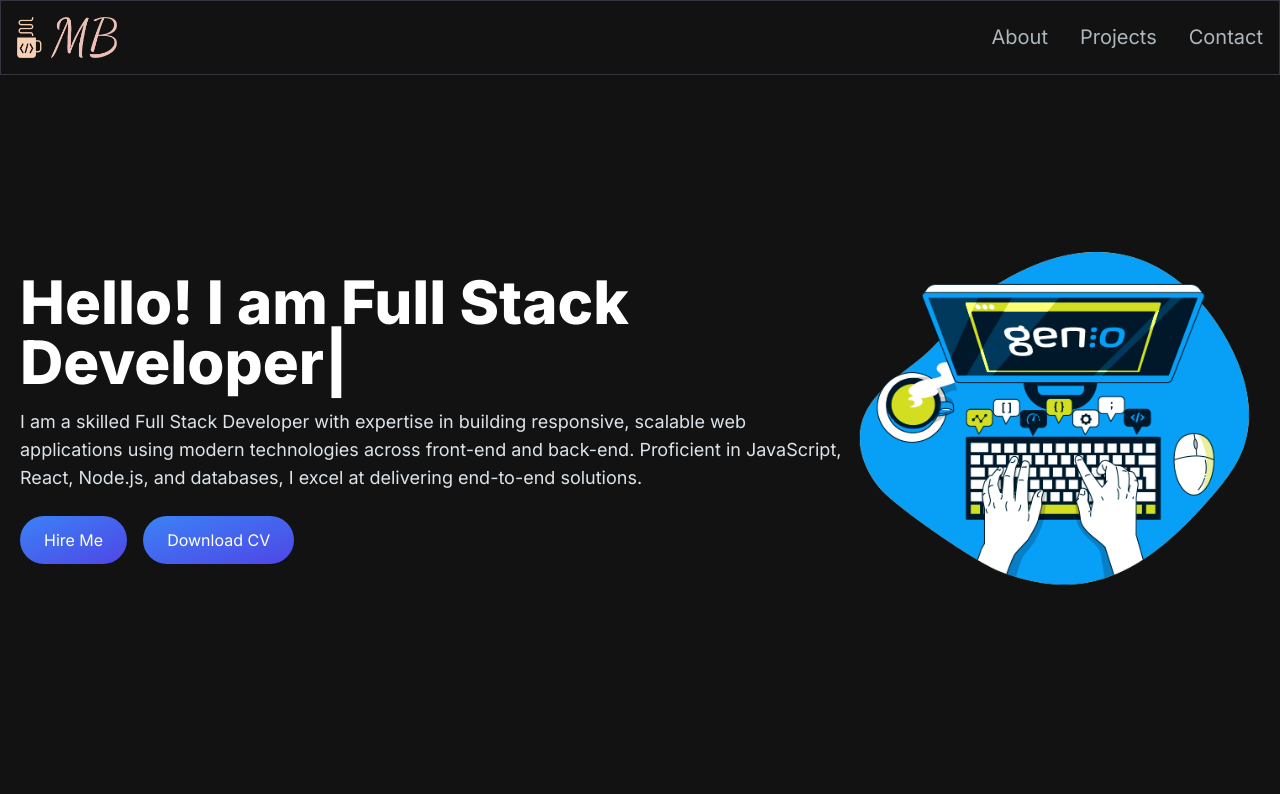
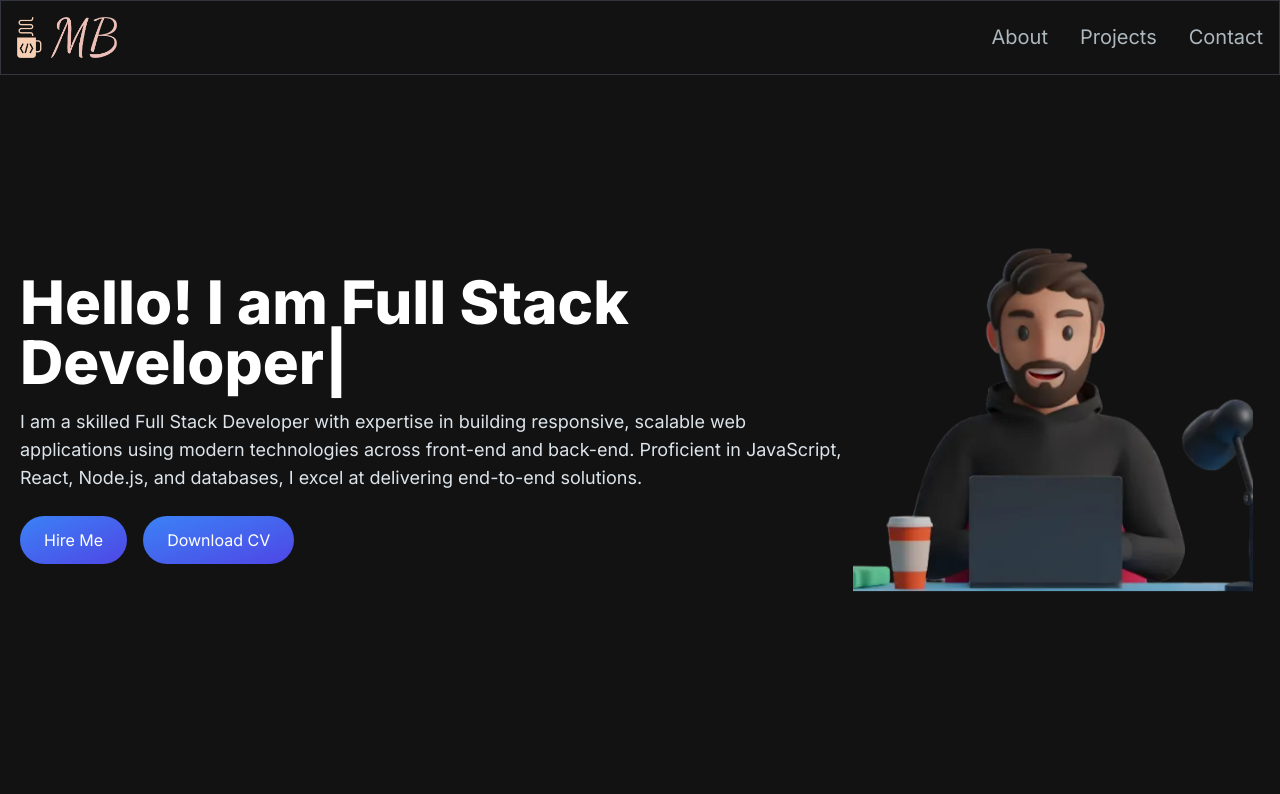
Before and after one commit to mahendrabalal/portfolio, a Next.js app: page / in a window 1280 px wide. Shown: the top 794 px of the page. Built offline with nearby package versions, Linux system fonts and the light colour scheme.

Commit message:
update hero picture

```diff
--- a/src/app/components/HeroSection.jsx
+++ b/src/app/components/HeroSection.jsx
@@ -57,7 +57,7 @@ const HeroSection = () => {
         >
          <div className="rounded-full w-[250px] h-[250px] lg:w-[400px] lg:h-[500px] relative">
   <Image
-    src="/images/gen.png"
+    src="/images/mern.webp"
     alt="hero-image"
     className="absolute transform -translate-x-1/2 -translate-y-1/2 top-1/2 left-1/2"
     width={400}
```
